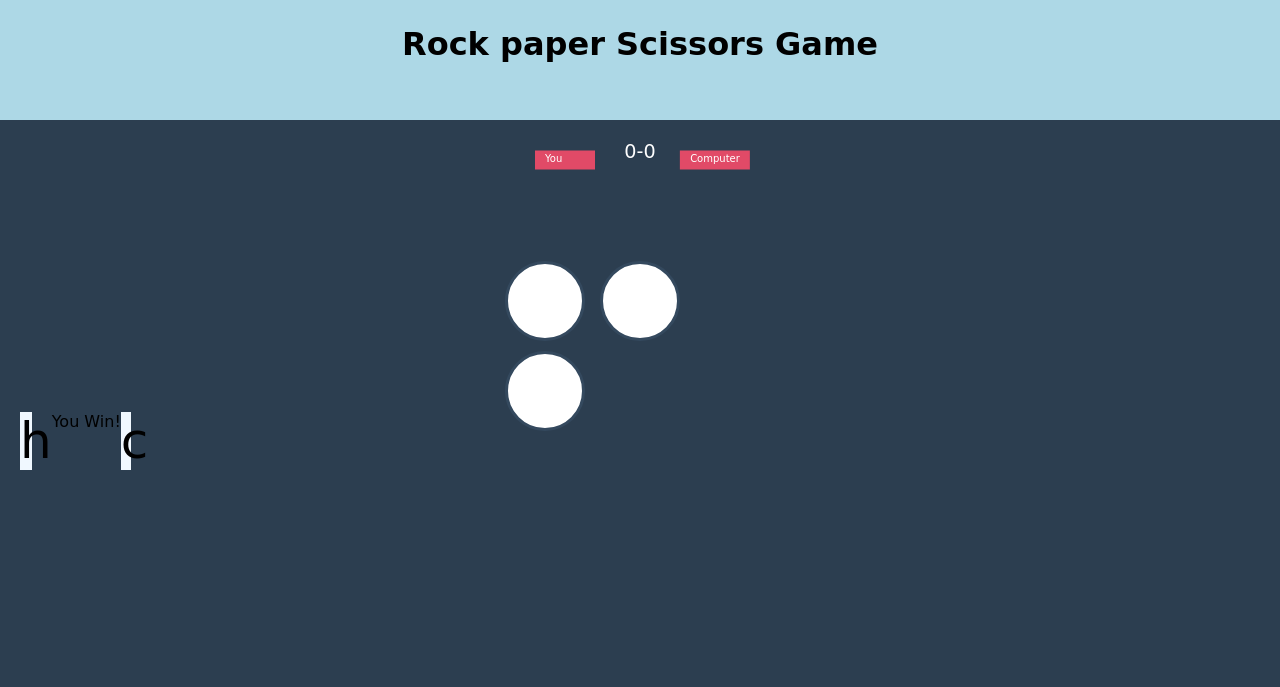
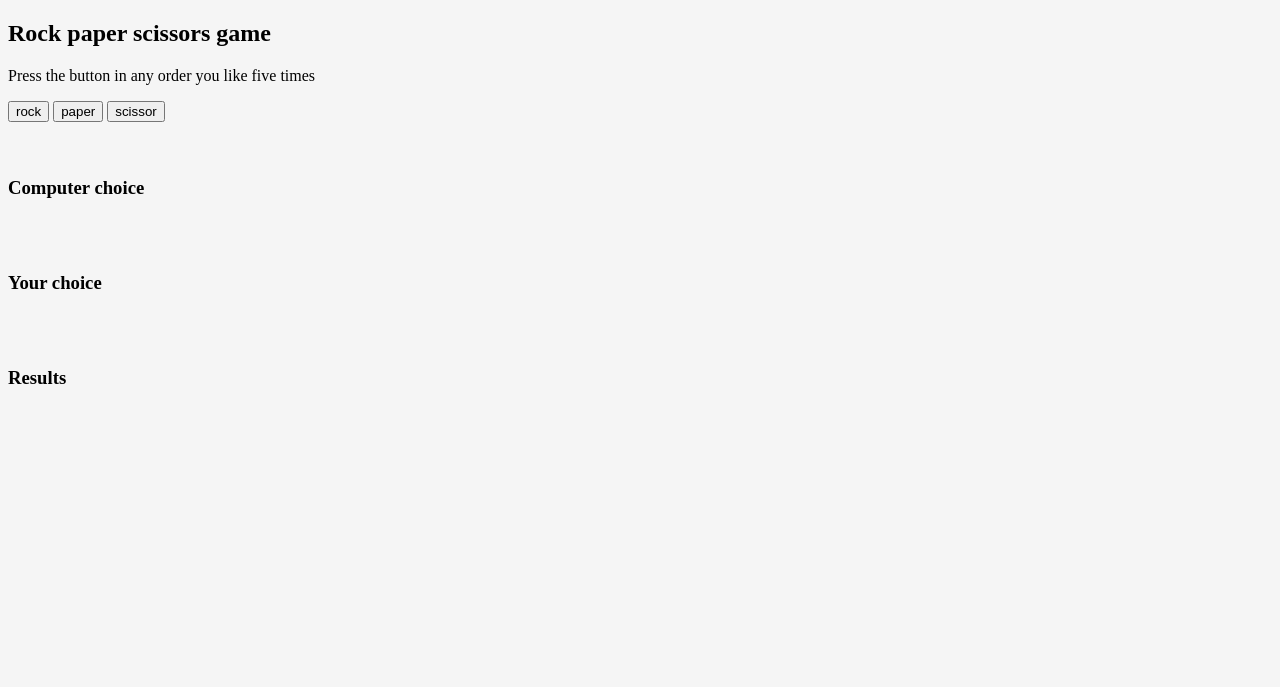
Before and after one commit to winnieotieno770/rock_paper_scissor, a plain HTML site: page index.html in a window 1280 px wide. Drawn offline with Linux system fonts and the light colour scheme.

Commit message:
Created functions to attach functionality to buttons

```diff
--- a/index.html
+++ b/index.html
@@ -4,34 +4,32 @@
     <meta charset="UTF-8">
     <meta name="viewport" content="width=device-width, initial-scale=1.0">
     <title>Rock Paper Scissors Game</title>
+    <link rel="stylesheet" href="">
     <link rel="stylesheet" type="text/css" href="main.css">
+
+
 </head>
 <body>
      <header>
-         <h1>Rock paper Scissors Game</h1>
+         <h2>Rock paper scissors game </h2>
+         <p>Press the button in any order you like five times</p>
      </header>
      <main>
-         <div class="score-box">
-             <span class="user">You</span>
-             <span id="score">0-0</span>
-             <span class="comp">Computer</span>
-         </div>
-         <div class = "buttons">
-             <button class="btn" value="" onclick=""></button>
-             <button class="btn" value="" onclick=""></button>
-             <button class="btn" value="" onclick=""></button>
-         </div>
-         <div class="challenge">
-              <div id="you">
-                <div id="myObj">h</div>
-              </div>
-               <div class ="result">You Win!</div>
-                <div id="comp">
-               <div class="compObj">c</div>
-               </div>
-
-
-         </div>
+    <div id= numbers>
+            <button data-target= 'rock'   class="choices">rock</button>
+            <button data-target="paper"  class="choices">paper</button>
+            <button data-target="scissor"  class="choices" >scissor</button>
+    </div><br><br>
+    <div><h3>Computer choice</h3>
+        <div id="computer-choice"></div>
+    </div><br><br>
+    <div><h3>Your choice</h3>
+        <div id="your-choice"></div>
+    </div><br><br>
+    <div><h3>Results</h3>
+        <div id="result"></div>
+    </div>
      </main>
+     <script src="./main.js"></script>
 </body>
 </html>
--- a/main.css
+++ b/main.css
@@ -1,112 +1,4 @@
-html , body{
-    height: 100%;
+
+body{
+    background-color: whitesmoke
 }
-body{
-    margin: 0;
-    padding: 0;
-    font-family: cursive,calibri;
-}
-header{
-    width: 100%;
-    height: 15%;
-    background-color: lightblue;
-    box-sizing: border-box;
-    padding-top: 25px;
-}
-h1{
-    text-align: center;
-    margin: 0;
-}
-main{
-    width: 100%;
-    height: 85%;
-    background-color: #2c3e50;
-    box-sizing: border-box;
-    padding: 20px;
-    position: relative;
-}
-.score-box{
-    margin: 0 auto;
-    position: relative;
-    width: 150px;
-    height: 40px;
-
-    color:#fff;
-}
-#score{
-    position: absolute;
-    font-size: 1.2rem;
-    text-align: center;
-    width: 100%;
-
-
-}
-.user{
-    min-width:40px;
-    min-height: 15px;
-    font-size: 10px;
-    position: absolute;
-    padding: 2px 10px;
-    background-color: #e14a67;
-    left: 0;
-    top: 50%;
-    transform: translate(-50%,-50%);
-}
-.comp
-{
-    min-width:40px;
-    min-height: 15px;
-    font-size: 10px;
-    position: absolute;
-    padding: 2px 10px;
-    background-color: #e14a67;
-    right: 0;
-    top: 50%;
-    transform: translate(50%,-50%);
-}
-.buttons{
-    width: 280px;
-
-    position: absolute;
-    top: 20%;
-    left: 50%;
-    transform: translateX(-50%);
-}
-.btn{
-    min-width: 80px;
-    min-height: 80px;
-    margin: 5px;
-    border: 3px solid #34495e;
-    border-radius: 50%;
-    font-size: 40px;
-    background-color:#fff;
-    cursor: pointer;
-    outline: none;
-    transition: .35s;
-}
-.btn:hover{
-    background-color:#34495e;
-    border-color: white;
-    color: white;
-}
-.challenge{
-
-    width: 540px;
-    height: 40%;
-    position: absolute;
-    top:43%;
-    transform: t(-50%,-50%);
-    display:inline-flex;
-}
-#myObj{
-background-color: aliceblue;
-width: 37.5%;
-position: relative;
-font-size: 50px;
-}
-.compObj{
-    background-color: aliceblue;
-    width: 37.5%;
-    position: relative;
-    font-size: 50px;
-    }
--- /dev/null
+++ b/main.js
@@ -0,0 +1,59 @@
+let myScore = 0;
+let computerScore = 0;
+let count = 0;
+
+//generate computer choice
+function computerChoice(){
+    let choices =['rock' , 'paper' , 'scissor'];
+    let i = Math.floor(Math.random()*3);
+    return choices[i]
+ }
+  //shows play between computer and player
+ function buttnClick(valuegiveninvaluee){
+    count++
+  let value = valuegiveninvaluee
+  if( (value==='rock' && computerChoice()==='scissor')||(value==='paper'&& computerChoice()==="rock") || (value==='scissor'&& computerChoice()==="paper") ){
+      console.log('you win')
+    myScore++
+  }
+  else if ((computerChoice()==='rock' && value ==='scissor')||(computerChoice() ==='paper'&& value ==="rock") || (computerChoice() ==='scissor'&& value ==="paper")){
+      console.log('computer wins')
+      computerScore++
+  }
+  else if((value===computerChoice()));{
+     console.log('its a draw')
+ }
+ }
+
+
+let buttons = document.getElementById('numbers'); //getting the div with all the buttons
+buttons.addEventListener('click',function(e){ //Adding an event listener to listen when a button has been clicked
+    const valuee=e.target.dataset.target     //this lines displays what user has selected e.g rock or paper or scissor
+    let compDisplay=document.getElementById('computer-choice');
+    compDisplay.innerHTML=`Computer choose:    ${computerChoice()}`
+    let userDisplay= document.getElementById('your-choice');
+    userDisplay.innerHTML = ` You Choose: ${valuee} `
+    let results = document.getElementById('result');
+    result.innerHTML = `computer: ${computerScore}, your score: ${myScore}`
+
+     buttnClick(valuee)
+     if(count===5){
+            if(computerScore>myScore){
+
+                console.log('computer takes it')
+
+            }
+            else if (myScore>computerScore){
+                console.log('the player wins')
+            }
+            else{
+                console.log('its a tie')
+            }
+            console.log(`computer: ${computerScore}, your score: ${myScore}`)
+    count =0;
+    computerScore=0;
+    myScore=0;
+
+ }
+
+})
```
